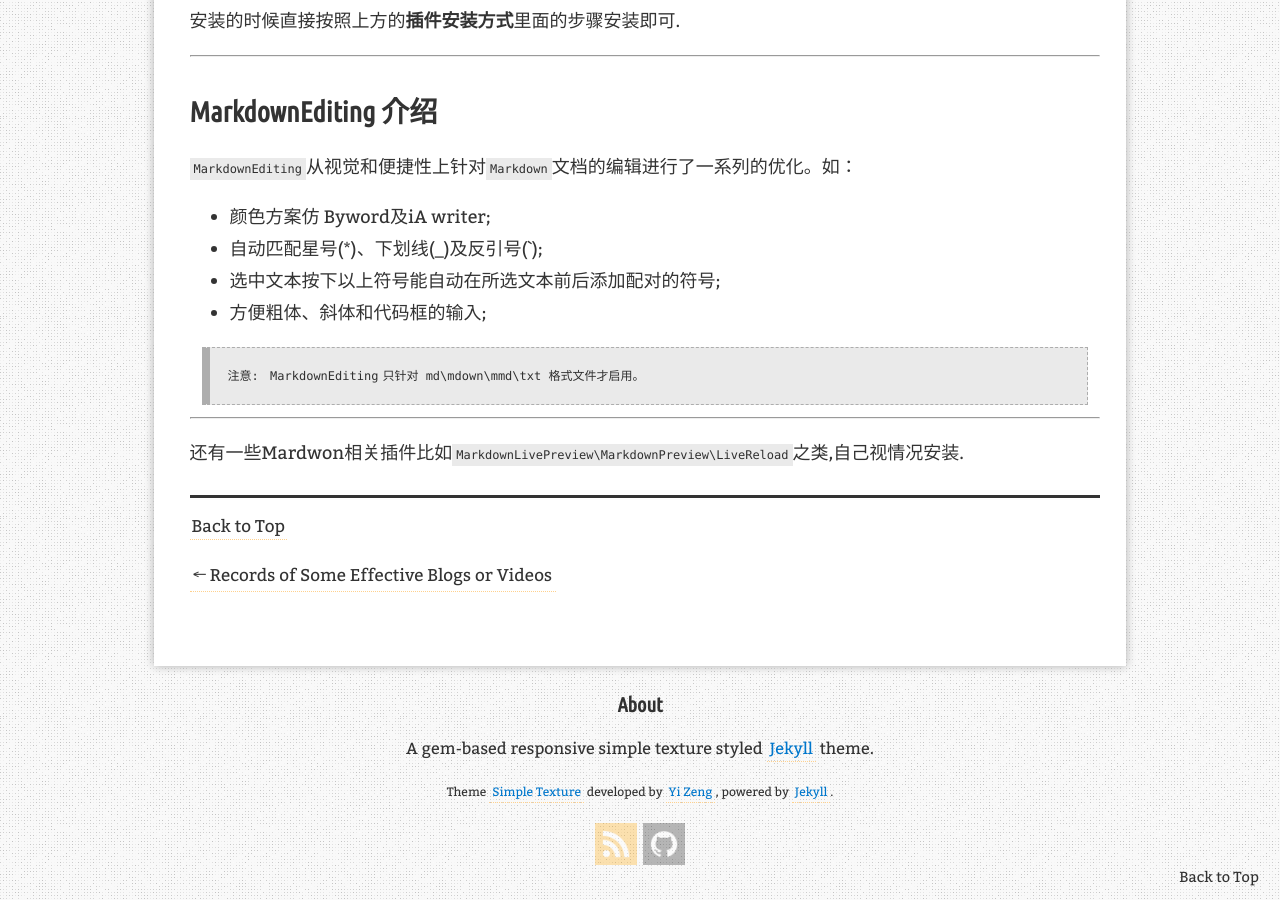
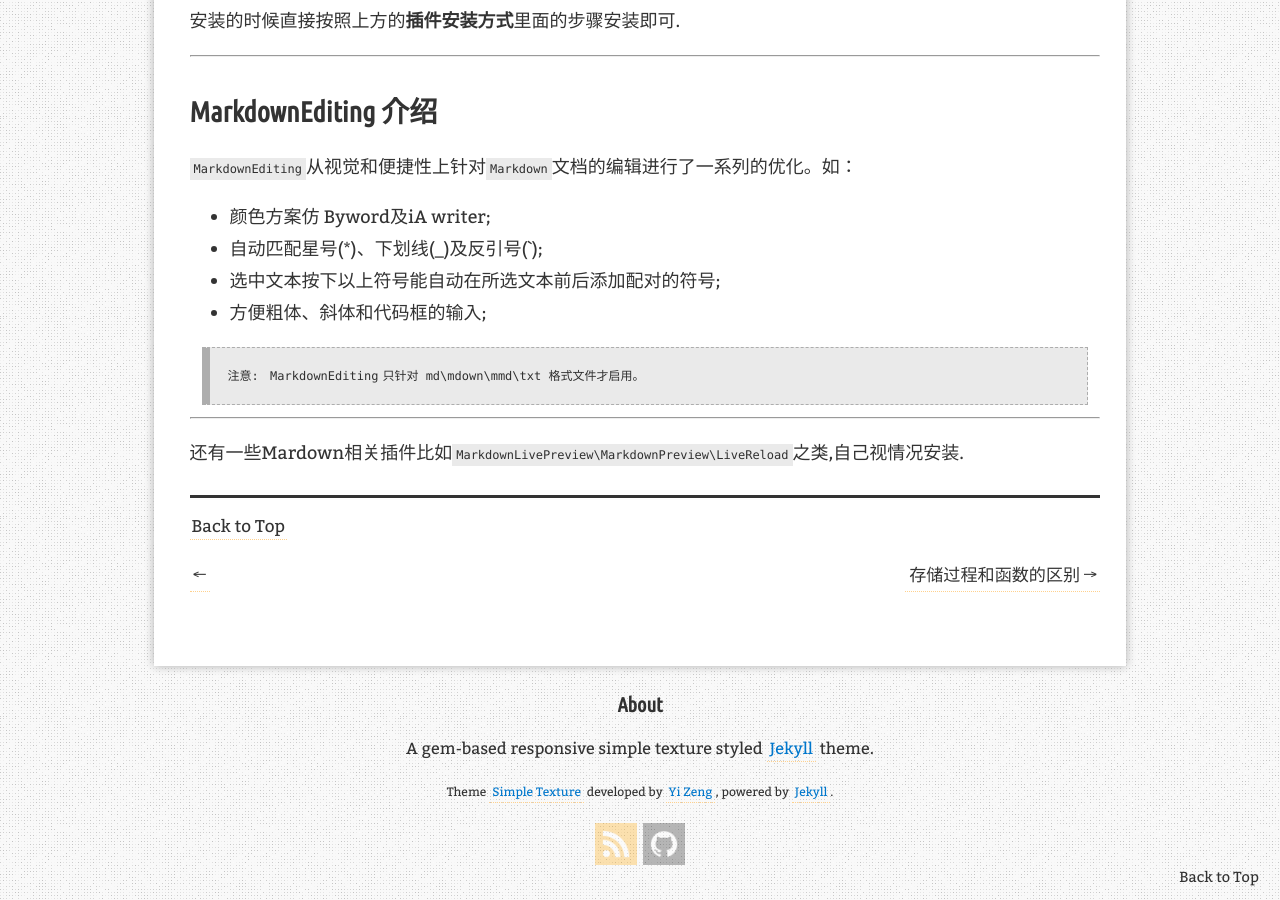
Before and after one commit to AuthurWhywait/AuthurWhywait.github.io, a Jekyll site: the page built from _posts/2021-02-23-sublime_text3.md, in a window 1280 px wide and 900 px high, scrolled down 682 px. Built offline with Jekyll 4.4.1, drawn with Linux system fonts in a browser that asks for light colours; comment, search, counter and statistics services are not loaded; some of the changed lines change nothing that is shown.

Commit message:
2.24
1. update the blogs before
2. release a new blog

```diff
--- a/_posts/2021-02-20-some_useful_blogs.md
+++ b/_posts/2021-02-20-some_useful_blogs.md
@@ -1,9 +1,9 @@
 ---
 layout: post
-title: "Records of Some Effective Blogs or Videos"
+title: "一些实操真实有效的博客\教程\教学视频"
 description: "最近在各种倒腾电脑时候遇到的一些真实有效的网站，特此收集"
-categories: [Notes]
-tags: [Other's Blogs, Teaching Video]
+categories: [Collection]
+tags: [Blogs, Teaching Videos, V2ray, MacOS, WMware, Python, MySQL]
 redirect_from:
   - /2021/02/20/
 ---
@@ -12,7 +12,7 @@
 
 ## python教学视频
 
-除了python的常规教学之外,还包括Pycharm的下载安装使用,虚拟机VMware的下载安装使用,ubuntu镜像的下载,linux的一些command...
+除了python的常规教学之外,还包括Pycharm的下载安装使用,虚拟机VMware的下载安装使用,ubuntu镜像的下载,linux的一些command,MySQL等...
 
 [求知讲堂2020python+人工智能 99天完整版 学完可就业](https://www.bilibili.com/video/BV1vA411b7Rn)
 
@@ -44,6 +44,11 @@
 
 > 至于 WMwareWorkstationPro 首次打开要密钥, 密钥自行购买或者google. (依据钱包厚薄而定,最好还是支持正版!)
 
+[Navicat 15.x for MySQL最新版安装破解教程（附安装包和注册机，全网独家可用）](https://www.jianshu.com/p/aa3c00b87bec)
+
+> 说实话吧,这个"全网独家",需要我们支付5元人民币,虽然5块钞票不多,但是"交钱领码"这种操作没得保障,交易双方地位的不平等使得我在付钱前停下了我看猫画虎的脚步.不过这个应该是真的吧...应该吧...管他呢我先记录下来,以后实在要用就来此挖矿!
+> PS: 百度网盘自愿打赏的那个兄弟都进去了,这位兄弟怎么还强制收费呢?真·顶风作案.
+
 ***
 
 过些时日,等有时间了再把python的听课笔记好好整理出来.
--- a/_posts/2021-02-23-sublime_text3.md
+++ b/_posts/2021-02-23-sublime_text3.md
@@ -5,7 +5,7 @@
 categories: [Notes]
 tags: [Sublime Text 3, Markdown]
 redirect_from:
-  - /2021/02/20/
+  - /2021/02/23/
 ---
 
 ## 插件安装方式
@@ -36,4 +36,4 @@
 
 ***
 
-还有一些Mardwon相关插件比如`MarkdownLivePreview\MarkdownPreview\LiveReload`之类,自己视情况安装.
+还有一些Mardown相关插件比如`MarkdownLivePreview\MarkdownPreview\LiveReload`之类,自己视情况安装.
--- /dev/null
+++ b/_posts/2021-02-24-sql.md
@@ -0,0 +1,14 @@
+---
+layout: post
+title: "存储过程和函数的区别"
+description: "MySQL中存储过程与函数的区别"
+categories: [Concepts]
+tags: [MySQL]
+redirect_from:
+  - /2021/02/24/
+---
+
+1. 函数的限制比较多,比如不能使用临时表,只能使用表变量; 而存储过程限制比较少.
+2. 存储过程实现的功能逻辑相对来讲要复杂一些; 函数的实现功能针对性 强一些.
+3. 返回值不同. 函数必须要返回值,并且仅仅返回一个结果集; 存储结果可以没有返回值,但是可以返回一个集合(返回的数据比较灵活).
+4. 调用的语法不同. 函数经常会嵌入到sql中使用,通过`select 函数名()`去调用; 存储过程通常通过`call`语句去调用.
```
